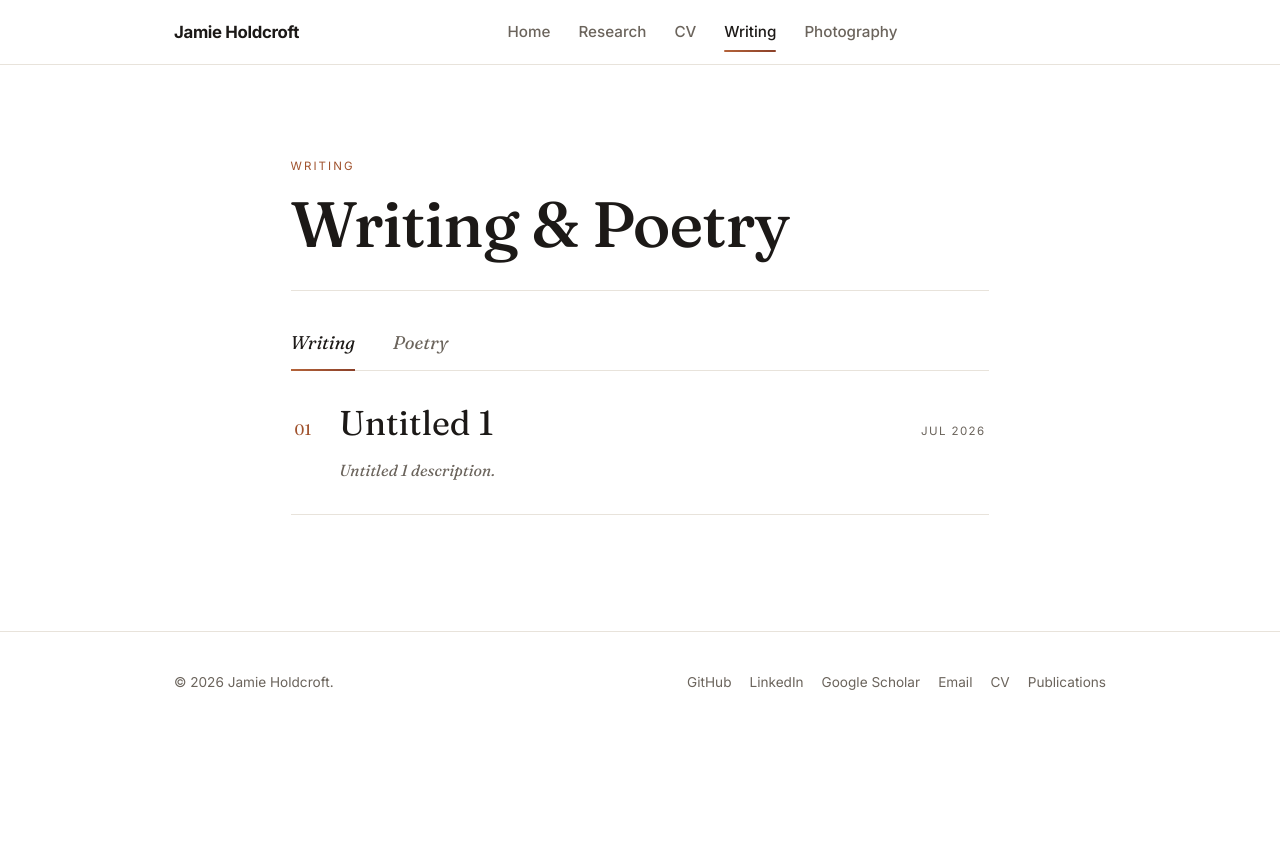
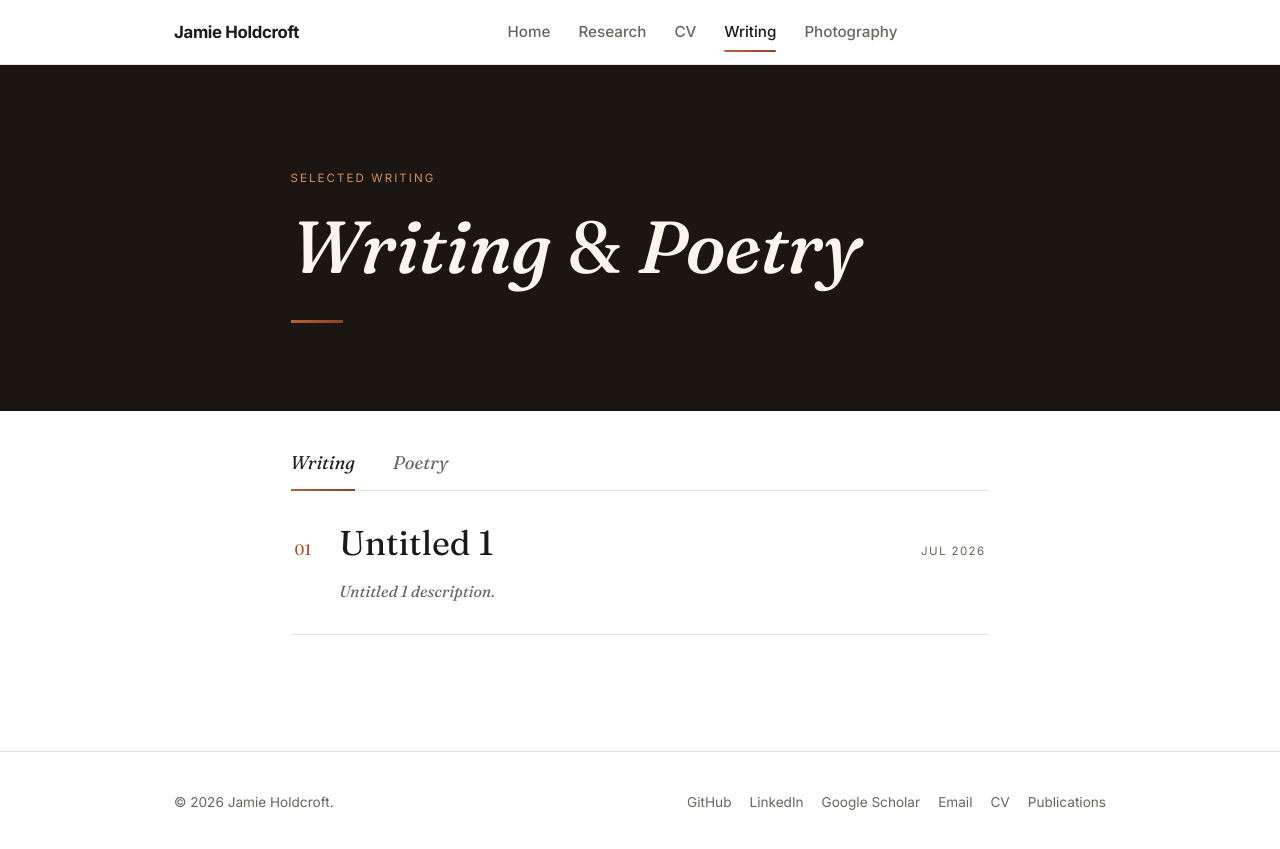
Before and after one commit to JamieHoldcroft/jamieholdcroft.github.io, a Jekyll site: the page built from writing.html, in a window 1280 px wide. Shown: the top 849 px of the page. Built offline with Jekyll 4.4.1, drawn with Linux system fonts in a browser that asks for light colours.

Commit message:
Restore dark Writing masthead; italic title with an upright (non-swashy) ampersand

```diff
--- a/css/style.css
+++ b/css/style.css
@@ -388,30 +388,38 @@ h1.literary-heading {
    numbered editorial index on white. Fraunces literary type throughout. */
 .writing-column { max-width: 74ch; margin: 0 auto; }
 
-/* Light, classic masthead — simple title, elegantly set, with a hairline. */
+/* Thick dark masthead block — the page's moment of drama. */
 .writing-hero {
-  padding: 92px 0 0;
+  background: #1b1611;
+  color: #f5efe4;
+  padding: 104px 0 88px;
 }
 .writing-hero .eyebrow {
-  color: var(--accent);
+  color: #d3925f;
   display: block;
-  margin-bottom: 16px;
+  margin-bottom: 22px;
 }
 .writing-hero h1 {
   font-family: var(--font-literary);
+  font-style: italic;            /* slightly cursive — nice */
+  font-weight: 500;
+  font-size: clamp(2.8rem, 7vw, 4.6rem);
+  line-height: 1;
+  letter-spacing: -0.01em;
+  color: #faf6ee;
+}
+/* Keep the ampersand upright & calm, not the swashy italic one. */
+.writing-hero h1 .amp {
   font-style: normal;
-  font-weight: 500;
-  font-size: clamp(2.6rem, 6vw, 4rem);
-  line-height: 1;
-  letter-spacing: -0.015em;
-  color: var(--text);
+  font-weight: 400;
+  padding: 0 0.04em;
 }
-.writing-hero .writing-rule {
-  width: 100%;
-  height: 1px;
+.writing-hero .amp-rule {
+  width: 52px;
+  height: 3px;
   border: 0;
-  background: var(--border);
-  margin: 34px 0 0;
+  background: var(--accent-gradient);
+  margin: 30px 0 0;
 }
 
 /* Tabs — minimal, literary, sitting above the index */
--- a/writing.html
+++ b/writing.html
@@ -6,9 +6,9 @@ paper_page: true
 ---
 <section class="writing-hero">
   <div class="container writing-column">
-    <span class="eyebrow">Writing</span>
-    <h1>Writing &amp; Poetry</h1>
-    <hr class="writing-rule" />
+    <span class="eyebrow">Selected Writing</span>
+    <h1>Writing <span class="amp">&amp;</span> Poetry</h1>
+    <hr class="amp-rule" />
   </div>
 </section>
 
```
